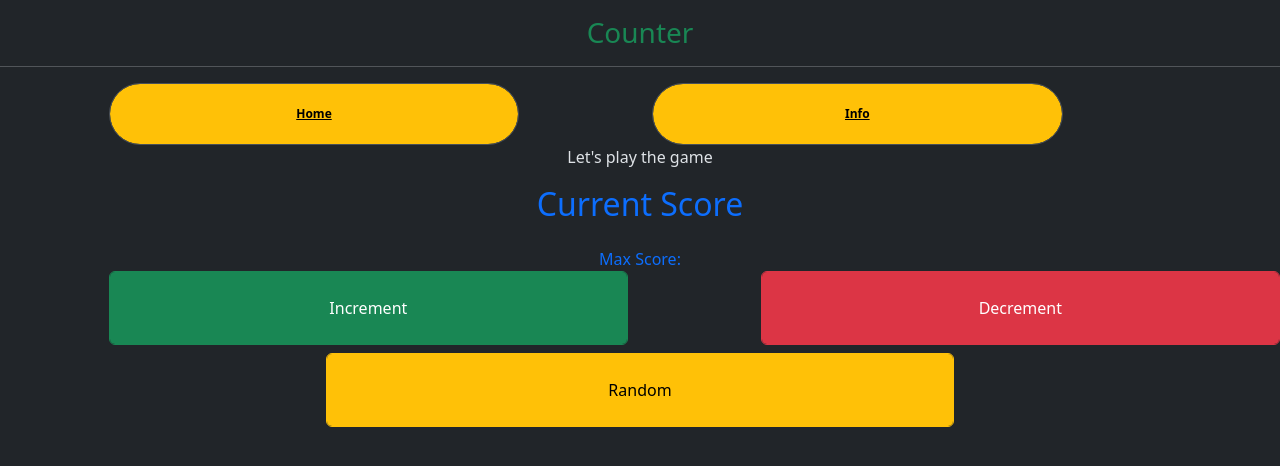
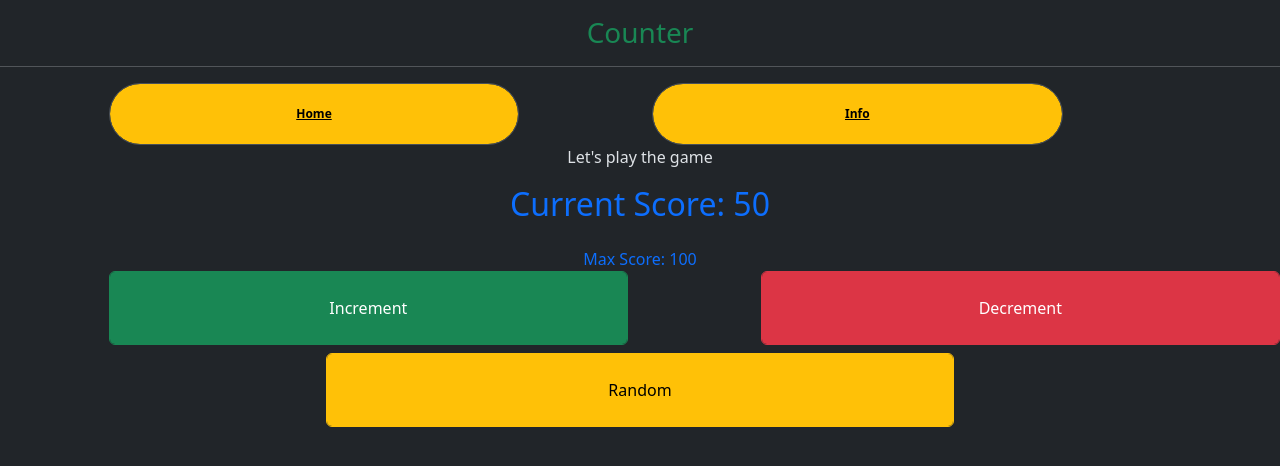
Before and after one commit to Tyler-Ke/pinia-demo, a Vue app: page / in a window 1280 px wide. Shown: the top 466 px of the page. Built offline with nearby package versions, Linux system fonts and the light colour scheme.

Commit message:
used store in home page component

```diff
--- a/src/components/Home.vue
+++ b/src/components/Home.vue
@@ -1,8 +1,8 @@
 <template>
    <div class="text-center">
       <p>Let's play the game</p>
-      <h2 class="text-primary pb-3">Current Score</h2>
-      <span class="text-primary" pb-3>Max Score:</span>
+      <h2 class="text-primary pb-3">Current Score: {{ gameStore.score }}</h2>
+      <span class="text-primary" pb-3>Max Score: {{ gameStore.maxHealth }}</span>
       <br />
       <div class="row">
          <div class="col-5 offset-1">
@@ -18,4 +18,8 @@
    </div>
 </template>
 
-<script setup></script>
+<script setup>
+import { useGameStore } from "../store/gameStore.js";
+
+const gameStore = useGameStore()
+</script>
--- a/src/store/gameStore.js
+++ b/src/store/gameStore.js
@@ -2,7 +2,7 @@ import { defineStore } from "pinia";
 
 export const useGameStore = defineStore("gameStore", {
    state: () => ({
-      score: 0,
+      score: 50,
       maxHealth: 100,
       maxAttack: 30,
       maxDefense: 10,
```
